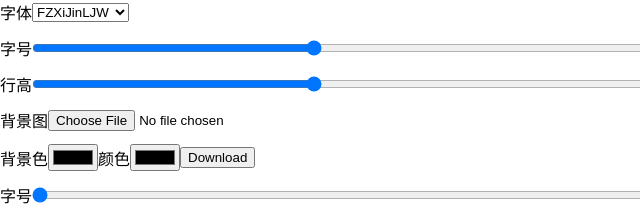
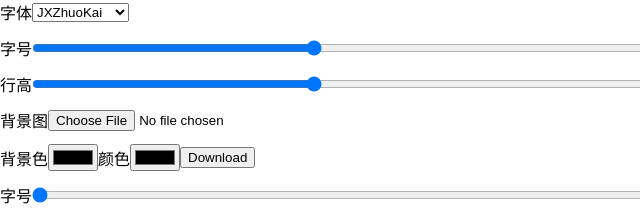
Before and after one commit to Linrstudio/linrstudio.github.io, a plain HTML site: page app/slogan/index.html in a window 1280 px wide. Shown: the top 221 px of the page, 0-640 px from the left. Drawn offline with Linux system fonts and the light colour scheme.

Commit message:
更新 index.html

```diff
--- a/app/slogan/index.html
+++ b/app/slogan/index.html
@@ -74,8 +74,10 @@
     >
         <label>字体</label>
         <select id="fontFamilySelect" onchange="document.body.style.setProperty('--font-family', this.value);">
+<option value="JXZhuoKai">JXZhuoKai</option>
             <option value="FZXiJinLJW">FZXiJinLJW</option>
             <option value="JiXiangSong">JiXiangSong</option>
+
         </select>
     </div>
     <div
```
